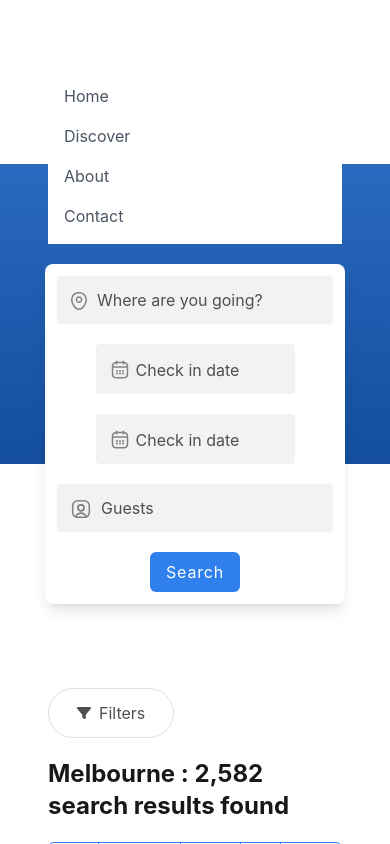
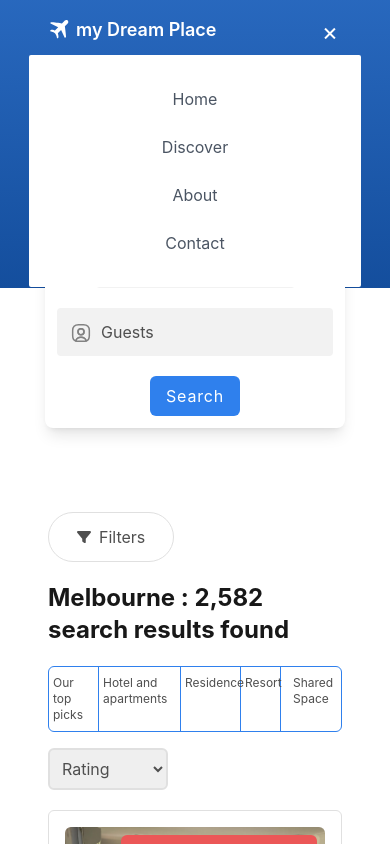
Before and after one commit to kaoutar-ouadih/travel-website, a React (Vite) app: page /searchPage in a window 390 px wide. Both pictures are taken after a click on the button 314 px from the left and 34 px from the top of the page. Shown: the top 844 px of the page. Built offline with nearby package versions, Linux system fonts and the light colour scheme; a small style sheet from the web is missing.

Commit message:
make the search navbar responsive

```diff
--- a/src/compenants/SearchNav/SearchNav.tsx
+++ b/src/compenants/SearchNav/SearchNav.tsx
@@ -10,7 +10,7 @@ const SearchNav = () => {
 
   return (
     <div className="relative bg-transparent z-20 lg:px-24 px-12">
-        <nav className=' p-4 flex items-center justify-between'>
+        <nav className='py-4 flex items-center justify-between'>
                 {/* Logo et nom du site */}
                 <div className="flex justify-center sm:justify-start gap-1 font-semibold text-lg mb-2">
                     <svg width="24" height="24" viewBox="0 0 24 24" fill="#FFF" xmlns="http://www.w3.org/2000/svg"><path d="M3.414 13.7782C2.5 14.0002 2 15.1922 2 15.1922C2 15.1922 5.398 15.6262 6.949 17.3132C8.5 19.0002 9.071 22.2632 9.071 22.2632C9.071 22.2632 10.47 22.6982 10.485 20.8492C10.5 19.0002 9.778 17.3132 9.778 17.3132L13.091 14.0002L16.701 21.7042C16.701 21.7042 18.08 22.2302 18.04 20.3652C18 18.5002 16.85 10.2422 16.85 10.2422L19.678 7.41319C19.869 7.22869 20.0214 7.008 20.1262 6.76399C20.231 6.51999 20.2862 6.25755 20.2885 5.99199C20.2908 5.72643 20.2402 5.46307 20.1396 5.21728C20.0391 4.97149 19.8906 4.74818 19.7028 4.5604C19.515 4.37261 19.2917 4.2241 19.0459 4.12354C18.8001 4.02298 18.5368 3.97238 18.2712 3.97468C18.0056 3.97699 17.7432 4.03217 17.4992 4.13698C17.2552 4.2418 17.0345 4.39417 16.85 4.58519L13.947 7.48819C13.947 7.48819 6.148 6.09419 3.824 6.29719C1.5 6.50018 2.559 7.56319 2.559 7.56319L10.203 11.2332L6.95 14.4862C6.95 14.4862 4.328 13.5562 3.414 13.7782Z" fill="#FFF"/></svg>
@@ -24,7 +24,7 @@ const SearchNav = () => {
                 </div>
                 <div className="md:hidden flex items-center">
                     <button onClick={toggleMenu} className="text-gray-600 hover:text-black">
-                        <i className={`text-white bx ${isMenuOpen ? 'bx-x' : 'bx-menu'} text-2xl`}></i>
+                        <i className={`text-white  bx ${isMenuOpen ? 'bx-x' : 'bx-menu'} text-2xl`}></i>
                     </button>
                 </div>
                 <div className="hidden md:flex space-x-4">
@@ -37,7 +37,7 @@ const SearchNav = () => {
                 </div>
             </nav>
             {isMenuOpen && (
-                <div className="md:hidden bg-white p-4 flex flex-col space-y-4">
+                <div className="md:hidden bg-white p-4 py-8 flex flex-col items-center space-y-6 absolute w-[85%] right-0 left-0 m-auto top-[55px] rounded-sm">
                     <Link to="/" className="text-gray-600 hover:text-black">Home</Link>
                     <Link to="/discover" className="text-gray-600 hover:text-black">Discover</Link>
                     <Link to="/about" className="text-gray-600 hover:text-black">About</Link>
```
Also changed, not shown: 1 other file (tests, documents, lock files or other folders).
